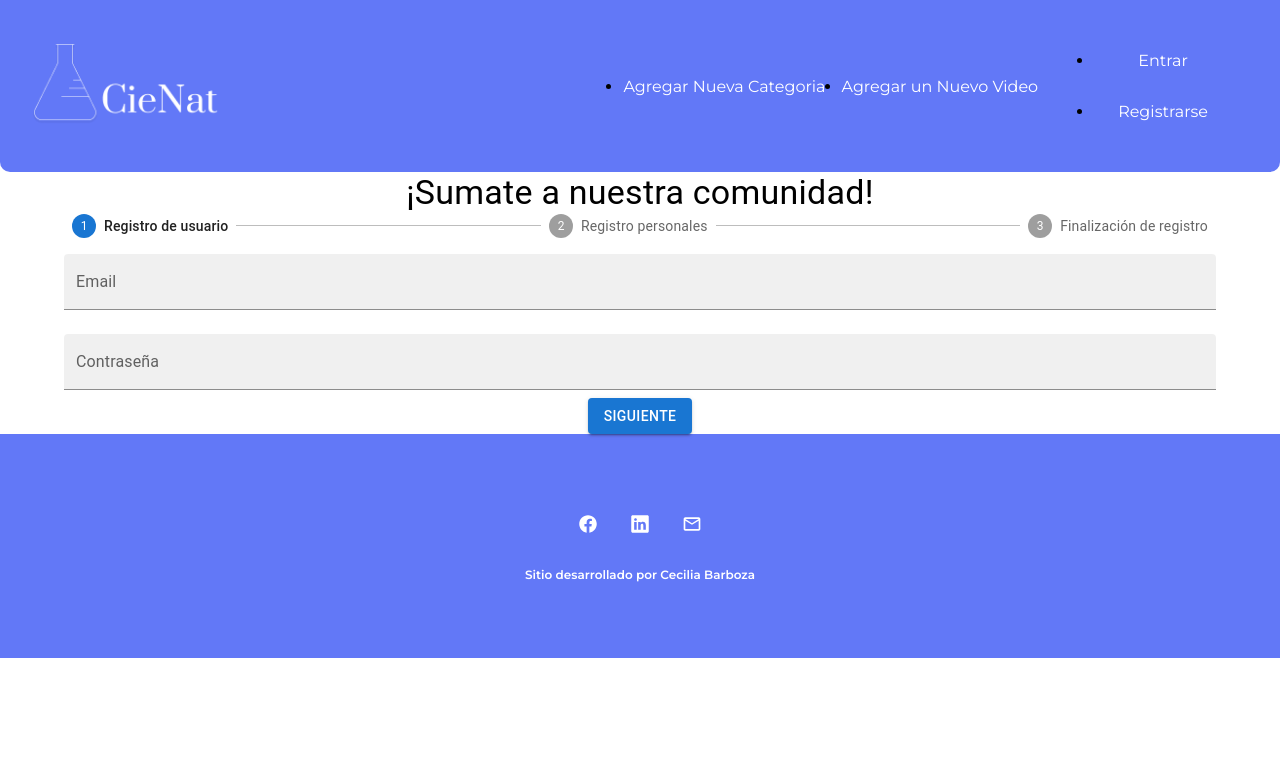
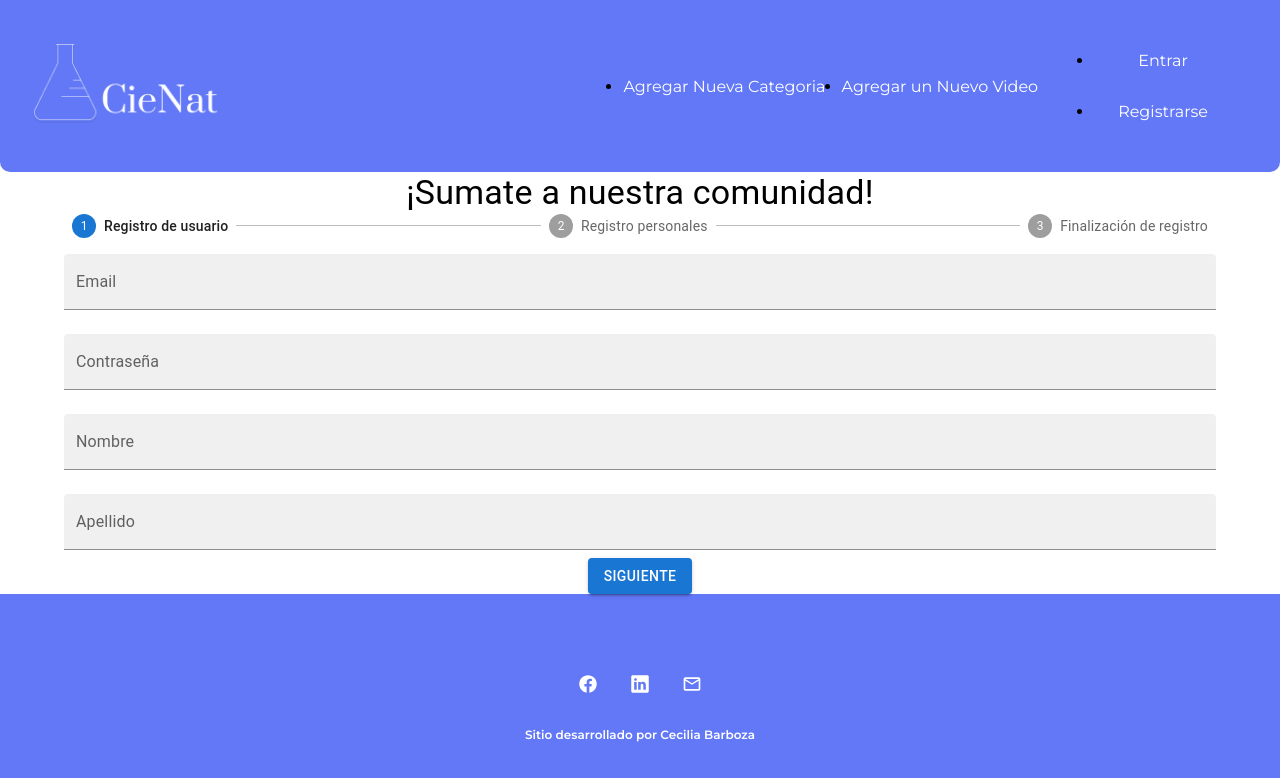
Before and after one commit to barbozacecilia/cienat, a React (Create React App) app: page /sign-up in a window 1280 px wide. Shown: the top 778 px of the page. Built offline with nearby package versions, Linux system fonts and the light colour scheme; data requests are answered from the project's data file.

Commit message:
feat(SignUp): WIP, create a users colletion in firestore

```diff
--- a/src/components/FormLogIn/UserFormLogIn.jsx
+++ b/src/components/FormLogIn/UserFormLogIn.jsx
@@ -3,6 +3,7 @@ import { Box, Button } from "@mui/material";
 import TextField from '@mui/material/TextField';
 import {verifyEmail, verifyPassword} from "../FormSignUp/validation"
 import { useAuth } from "../../context/AuthContext";
+import { useNavigate } from "react-router-dom";
 
 
 function UserFormLogIn (props){
@@ -12,18 +13,24 @@ function UserFormLogIn (props){
     const[email, setEmail]=useState({value: '', valid: null})
     const[password, setPassword]=useState({value: '', valid: null})
 
-    console.log('state', email.value , password.value)
+    const navigate = useNavigate();
 
       return (
         <Box maxWidth="lg"
         component="form"
         autoComplete="off"
         onSubmit={(e) => {
+        // Handle form submission for user login
             e.preventDefault();
-            auth.register(email.value ,password.value)
+            auth.loginUser(email ,password)
+            //.then((result) => {
+             // console.log(result);
+
+            //})
+            .catch((error) => console.log(error.message));
             if (email.valid && password.valid) {
               console.log("ok");
-              console.log(email, password);
+              navigate("/");
             } else {
               console.log("Revisa datos");
             }
--- a/src/components/FormSignUp/index.jsx
+++ b/src/components/FormSignUp/index.jsx
@@ -1,4 +1,4 @@
-import { useState, useEffect } from "react";
+import { useState, useContext, useEffect } from "react";
 import Container from '@mui/material/Container';
 import Typography from "@mui/material/Typography";
 import UserForm from "../FormLogIn/UserFormLogIn";
@@ -8,12 +8,20 @@ import { FormSpace } from "./styles";
 import StepperComponen from "../Stepper";
 import Step from "../Step";
 
+//Auth
+//import { useAuth } from "../../context/AuthContext";
+//import { AuthContext } from "../../context/AuthContext";
+import { createUserWithEmailAndPassword } from "firebase/auth";
+
+//Firebase db users
+import { setDoc , doc} from "firebase/firestore";
+import { db, auth } from "../../firebase/firebase.config";
 //validations
 import {verifyEmail, verifyPassword, verifyName,verifyLastName} from "./validation"
 
 function FormSignUp (props){
     const [step, setStep]= useState(0);
-    const [ stepState , setStepState ] = useState({});
+    //const [ stepState , setStepState ] = useState({});
     //use localstorage
     // const selectStep = () => {
     //   switch (step){
@@ -29,6 +37,16 @@ function FormSignUp (props){
     //     }
     // }
 
+    /**Auth */
+    //const auth = useAuth()
+    //const { register, user, loading } = useContext(AuthContext)
+    //const {register} = useAuth();
+    const[email, setEmail]=useState({value: '', valid: null})
+    const[password, setPassword]=useState({value: '', valid: null})
+    const [fName, setFName] = useState({value: '', valid: null});
+    const [lName, setLName] = useState({value: '', valid: null})
+
+/*
     useEffect(() => {
       const fetchData = async () => {
         try {
@@ -41,7 +59,7 @@ function FormSignUp (props){
       };
 
       fetchData();
-    }, []);
+    }, []);*/
 
       // useEffect(async () => {
   //   try {
@@ -53,13 +71,32 @@ function FormSignUp (props){
   //   }
   // });
 
-    const onSubmit= (e)=>{
-      e.preventDefault();
-        let newStep = step +1
-        setStep(newStep)
-        console.log("newStep", newStep)
-        console.log(step)
+
+    const onSubmit= async (e)=>{
+      e.preventDefault()
+      try{
+       await createUserWithEmailAndPassword(auth, email.value, password.value);
+        const user = auth.currentUser;
+        console.log("User:", user);
+          let newStep = step + 1;
+          setStep(newStep);
+          if(user){
+            // Add a new document in collection "users"
+           await setDoc(doc(db, "users", user.uid), {
+              firstName: fName,
+              lastName: lName
+            })
           }
+          console.log("User Registered Successfully!!");
+        }catch(e){
+          console.log(e.message)
+        }
+      }
+
+
+
+
+
     const updateStep =(stepNumber)=>{
       console.log("actualizar paso", stepNumber)
       setStep(stepNumber)
@@ -75,17 +112,36 @@ function FormSignUp (props){
       2: <Complete updateStep={updateStep}/>
     };
 
+    const handleChangeFistName = (e) =>{
+      const value = e.target.value
+      const valid = verifyName(value)
+      setFName(e.target.value)
+    }
 
+    const handleChangeLastName = (e) =>{
+      const value = e.target.value
+      const valid = verifyLastName(value)
+      setLName(e.target.value)
+    }
 
-    const handleChange = (element, position, currentStep, validator) =>{
-      const value = element.target.value
+    const handleChangePassword = (e, position, currentStep, validator) =>{
+      const value = e.target.value
       const valid = validator(value)
       console.log(value)
       console.log(valid)
       console.log(position,"position")
       console.log(currentStep, "currentStep")
       console.log(validator, "validator")
+      setPassword({value:value , valid: valid})
+    }
 
+    const handleChangeEmail = (e, position, currentStep, validator) =>{
+      const value = e.target.value
+      const valid = validator(value)
+      console.log(position,"position")
+      console.log(currentStep, "currentStep")
+      console.log(validator, "validator")
+      setEmail({value:value, valid: valid})
     }
 
     const stepsFlow ={
@@ -94,20 +150,38 @@ function FormSignUp (props){
           {
             label: "Email",
             type: "email",
-            value:"",
-            valid:null,
-            onChange: handleChange,
+            value:(email.value),
+            valid:email.valid,
+            onChange: handleChangeEmail,
             helperText:"ingresa un correo válido",
             validator: verifyEmail ,
           },
           {
             label: "Contraseña",
             type: "password",
-            value:"",
-            valid:null,
-            onChange: handleChange,
+            value: (password.value),
+            valid: password.valid,
+            onChange: handleChangePassword,
             helperText:"ingresa una contraseña valida",
             validator: verifyPassword ,
+          },
+          {
+            label: "Nombre",
+            type: "text",
+            value: fName.value,
+            valid: fName.valid,
+            onChange: handleChangeFistName,
+            helperText:"Debe tener más de dos valores",
+            validator: verifyName ,
+          },
+          {
+            label: "Apellido",
+            type: "text",
+            value: lName.value,
+            valid: lName.valid,
+            onChange: handleChangeLastName,
+            helperText:"Debe tener más de dos valores",
+            validator: verifyLastName ,
           }
         ],
         buttonText: "Siguiente",
@@ -118,18 +192,18 @@ function FormSignUp (props){
           {
             label: "Nombre",
             type: "text",
-            value:"",
-            valid:null,
-            onChange: handleChange,
+            value: fName.value,
+            valid: fName.valid,
+            onChange: handleChangeFistName,
             helperText:"Debe tener más de dos valores",
             validator: verifyName ,
           },
           {
             label: "Apellido",
             type: "text",
-            value:"",
-            valid:null,
-            onChange: handleChange,
+            value:lName.value,
+            valid: lName.valid,
+            onChange: handleChangeLastName,
             helperText:"Debe tener más de dos valores",
             validator: verifyLastName ,
           }
@@ -137,6 +211,7 @@ function FormSignUp (props){
         buttonText: "Siguiente",
         onSubmit
       }
+
     }
 
 
--- a/src/components/Step/index.js
+++ b/src/components/Step/index.js
@@ -4,6 +4,10 @@ import TextField from '@mui/material/TextField';
 
 function Step (props){
   const{ data, step }=props
+
+  if(!data) {
+    return null
+  }
 
   const{inputs, buttonText, onSubmit} = data;
 
--- a/src/context/AuthContext.jsx
+++ b/src/context/AuthContext.jsx
@@ -4,13 +4,13 @@ import { auth } from "../firebase/firebase.config";
 import { createUserWithEmailAndPassword, signInWithEmailAndPassword, GoogleAuthProvider, signInWithPopup, signOut } from "firebase/auth";
 
 /* Creating a context object. */
-export const authContext = createContext();
+export const AuthContext = createContext(null);
 
 /**
  * UseAuth() is a function that returns the context object that was created by the useContext() hook.
  */
 export const useAuth = () =>{
-    const context = useContext(authContext)
+    const context = useContext(AuthContext)
     if(!context){
         console.log('error creating auth context')
     }
@@ -20,14 +20,29 @@ export const useAuth = () =>{
 export function AuthProvider ({children}){
 
 const register = async (email, password)=>{
- const response = await createUserWithEmailAndPassword (auth,email, password)
- console.log (response)
+    try{
+        const response = await createUserWithEmailAndPassword (auth, email, password)
+        console.log (response)
+    }catch (error) {
+        if (error.code === 'auth/email-already-in-use') {
+            // Mostrar un mensaje al usuario indicando que el correo electrónico ya está en uso
+            throw new Error('El correo electrónico ya está en uso. Por favor, usa otro correo electrónico.');
+        } else {
+            console.error('Error al registrar:', error.message);
+            // Manejar otros errores de autenticación de Firebase
+            throw error
+        }
+    }
 }
 
-const login = async (email, password) =>{
+
+
+const loginUser = async (email, password) =>{
+    try{
     const response = await signInWithEmailAndPassword(auth, email, password)
-    console.log (response)
-}
+} catch (error){
+    console.log("error",error)
+}}
 
 const loginWithGoogle = async ()=> {
  const responseGoogle = new GoogleAuthProvider()
@@ -39,10 +54,34 @@ const logout = async()=>{
  console.log (response)
  /*try catch */
 }
-
+const authValue ={
+    register, loginUser, loginWithGoogle, logout
+}
     return (
-     <authContext.Provider value={{register, login, loginWithGoogle, logout}}>
+     <AuthContext.Provider value={authValue}>
         {children}
-     </authContext.Provider>
+     </AuthContext.Provider>
      )
 }
+
+
+/**
+ * const register = async (email, password,firstName, lastName)=>{
+    try{
+        //create a firebase auth user
+    const {user} = await createUserWithEmailAndPassword (auth,email, password);
+    //profile with name and lastName
+    await user.updateProfile({
+        displayName: `${firstName} ${lastName}`
+    })
+    //Para guardar los datos del usuario en la firestore
+    await setDoc(doc(firestore, "users",user.uid)),{
+        firstName,
+        lastName
+    }
+    return user;
+    } catch(e){
+        throw e
+    }
+}
+ */
--- a/src/firebase/firebase.config.jsx
+++ b/src/firebase/firebase.config.jsx
@@ -1,5 +1,6 @@
 import { initializeApp } from "firebase/app";
 import { getAuth } from "firebase/auth";
+import { getFirestore } from 'firebase/firestore';
 
 // Your web app's Firebase configuration
 const firebaseConfig = {
@@ -14,3 +15,4 @@ const firebaseConfig = {
 // Initialize Firebase
 export const app = initializeApp(firebaseConfig);
 export const auth = getAuth(app)
+export const db = getFirestore(app);
```
Lines whose indentation alone changed are shown as unchanged.
